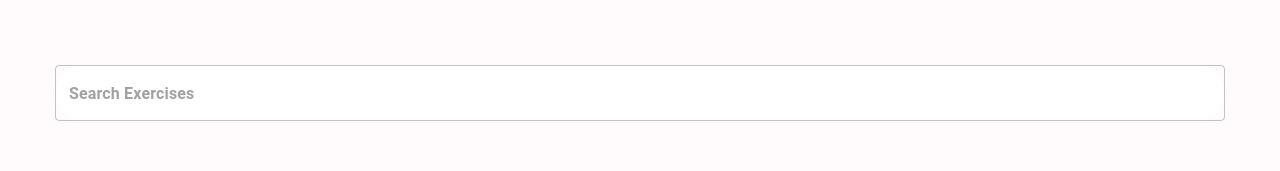
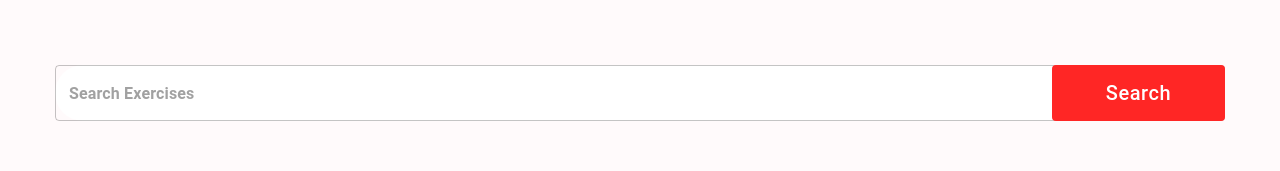
Before and after one commit to ChristianThuranira/phase-2-workoutplanner, a React (Create React App) app: page / in a window 1280 px wide. Shown: the part 1167-1338 px from the top of the page. Built offline with nearby package versions, Linux system fonts and the light colour scheme.

Commit message:
fetchdata

```diff
--- a/src/components/SearchExercises.js
+++ b/src/components/SearchExercises.js
@@ -3,6 +3,14 @@ import { Box, Button, Stack, TextField, Typography } from '@mui/material';
 
 const SearchExercises = () => {
   const [search, setSearch] = useState('');
+
+  const handleSearch = async () => {
+    if (search.trim()) {
+      console.log(`Searching for: ${search}`);
+      // Implement search functionality here
+      setSearch(''); // Clear the input after search if needed
+    }
+  };
 
   return (
     <Stack alignItems="center" mt="37px" justifyContent="center" p="20px">
@@ -23,6 +31,22 @@ const SearchExercises = () => {
           placeholder="Search Exercises"
           type="text"
         />
+        <Button
+          className="search-btn"
+          sx={{
+            bgcolor: '#FF2625',
+            color: '#fff',
+            textTransform: 'none',
+            width: { lg: '173px', xs: '80px' },
+            height: '56px',
+            position: 'absolute',
+            right: '0px',
+            fontSize: { lg: '20px', xs: '14px' },
+          }}
+          onClick={handleSearch}
+        >
+          Search
+        </Button>
       </Box>
     </Stack>
   );
```
Also changed, not shown: src/utilities/FetchData.js (added, +8 -0 lines).
